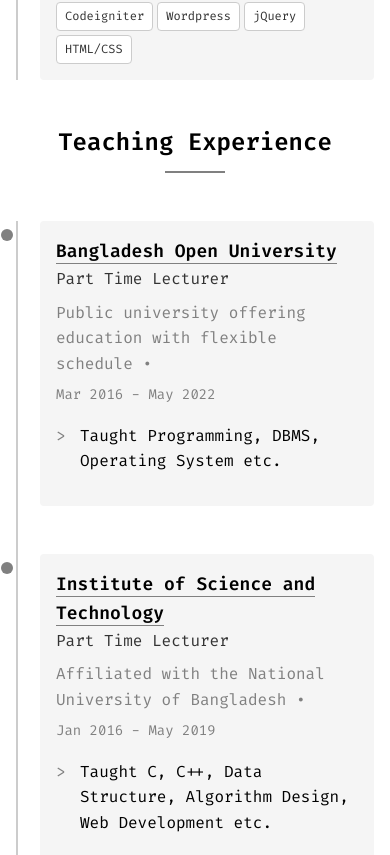
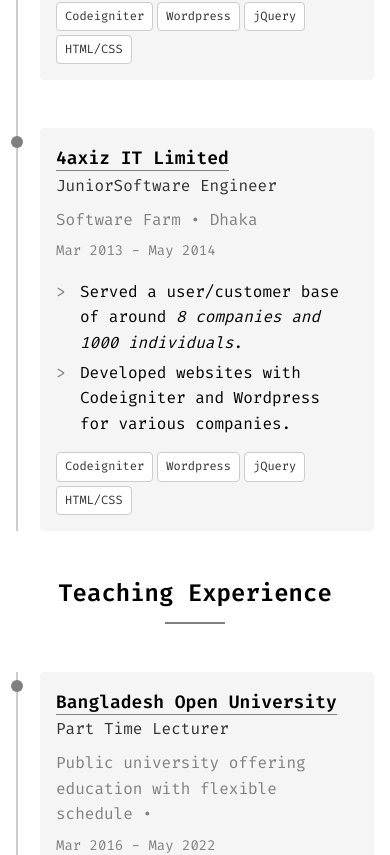
Before and after one commit to kmmuntasir/kmmuntasir.com, a React (Vite) app: page /experience in a window 390 px wide. Shown: the part 3992-4847 px from the top of the page. Built offline with nearby package versions, Linux system fonts and the light colour scheme.

Commit message:
Fix timeline circle positioning for both desktop and mobile - center circles on vertical line

```diff
--- a/src/data/experience.json
+++ b/src/data/experience.json
@@ -156,5 +156,26 @@
       "Developed Smart Squirrels POS system with Codeigniter.",
       "Developed websites with Codeigniter and Wordpress for various companies."
     ]
+  },
+  {
+    "company": "4axiz IT Limited",
+    "companyType": "Software Farm",
+    "location": "Dhaka",
+    "duration": "Mar 2013 - May 2014",
+    "title": "JuniorSoftware Engineer",
+    "link": {
+      "url": "https://fouraxiz.com/",
+      "text": "fouraxiz.com"
+    },
+    "stack": [
+      "Codeigniter",
+      "Wordpress",
+      "jQuery",
+      "HTML/CSS"
+    ],
+    "details": [
+      "Served a user/customer base of around <em>8 companies and 1000 individuals</em>.",
+      "Developed websites with Codeigniter and Wordpress for various companies."
+    ]
   }
 ]
--- a/src/index.css
+++ b/src/index.css
@@ -338,7 +338,7 @@ a:hover {
 .timeline-item::before {
   content: '';
   position: absolute;
-  left: calc(-1 * var(--spacing-xl) - 1px);
+  left: calc(-1 * var(--spacing-xl) + 1px);
   top: var(--spacing-sm);
   width: 12px;
   height: 12px;
@@ -495,6 +495,10 @@ a:hover {
     padding-left: var(--spacing-lg);
   }
 
+  .timeline-item::before {
+    left: calc(-1 * var(--spacing-lg) + 1px);
+  }
+
   .timeline-header {
     flex-direction: column;
     align-items: flex-start;
```
